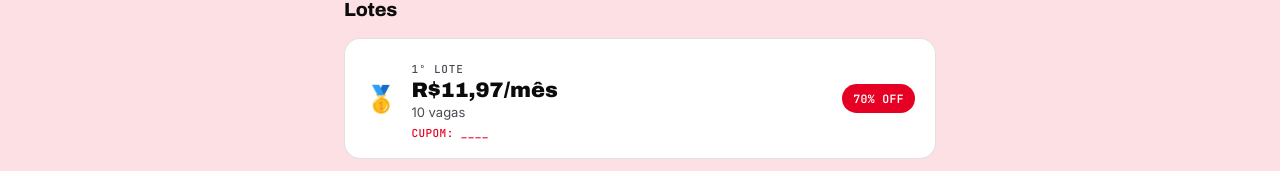
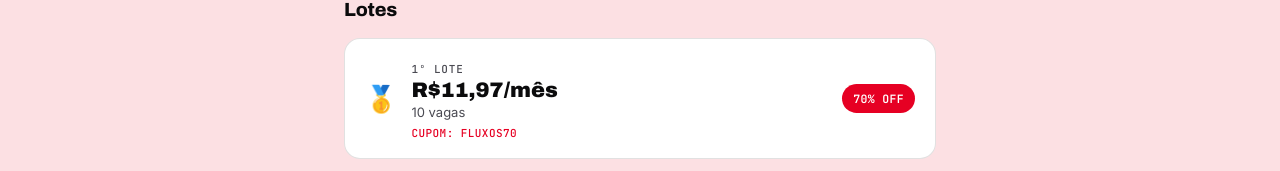
Before and after one commit to marlonrodigherimoreira-dotcom/site-bio, a React (Vite) app: page / in a window 1280 px wide. Shown: the part 3894-4065 px from the top of the page. Built offline with nearby package versions, Linux system fonts and the light colour scheme; a web font is replaced by a local one.

Commit message:
cupom habilitado

```diff
--- a/src/data/pricingTiers.js
+++ b/src/data/pricingTiers.js
@@ -5,7 +5,7 @@ const pricingTiers = [
     price: 'R$11,97/mês',
     vagas: '10 vagas',
     off: '70% OFF',
-    coupon: '',
+    coupon: 'FLUXOS70',
   },
   {
     medal: '🥈',
```
